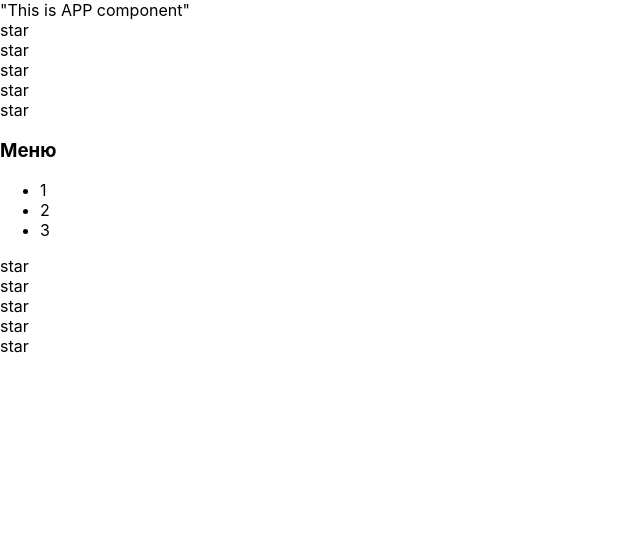
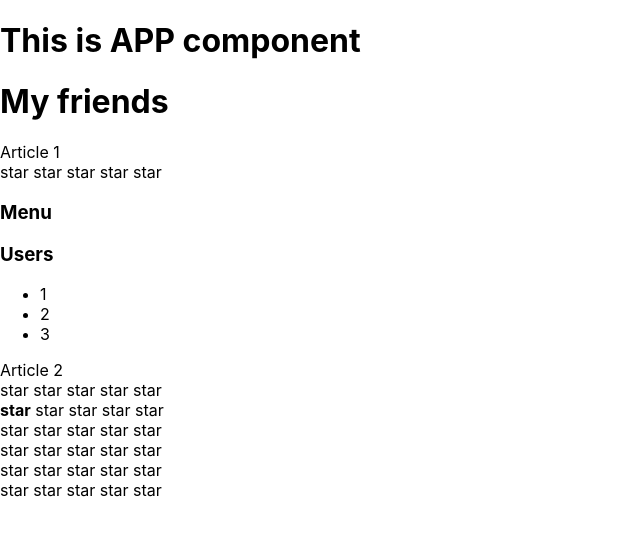
Before and after one commit to yaroslav-tormasov/react-redux-training-course, a React (Create React App) app: page / in a window 1280 px wide. Shown: the top 536 px of the page, without its empty margins (0-640 px from the left). Built offline with nearby package versions, Linux system fonts and the light colour scheme.

Commit message:
props and propstype

```diff
--- a/src/App.tsx
+++ b/src/App.tsx
@@ -1,5 +1,7 @@
 import React from 'react';
 import './App.css';
+import Accordion from "./components/Accordion";
+import Rating from "./components/Rating/Rating";
 
 // function declaration
 function App() {
@@ -8,53 +10,30 @@
     // обязана  вернуть jsx
     return (
         <div>
-            <Title/>
-            <Rating/>
-            <Accordion/>
-            <Rating/>
+            <PageTitle title={"This is APP component"}/>
+            <PageTitle title={"My friends"}/>
+            Article 1
+            <Rating value={3}/>
+            <Accordion titleValue={"Menu"} collapsed={true}/>
+            <Accordion titleValue={"Users"} collapsed={false}/>
+            Article 2
+            <Rating value={0}/>
+            <Rating value={1}/>
+            <Rating value={2}/>
+            <Rating value={3}/>
+            <Rating value={4}/>
+            <Rating value={5}/>
         </div>
     );
 }
 
-function Star() {
-    return <div>star</div>
+type PageTitlePropsType = {
+    title: string
 }
 
-function Rating() {
-    return (
-        <div>
-            <Star/>
-            <Star/>
-            <Star/>
-            <Star/>
-            <Star/>
-        </div>
-    )
-}
-
-function Accordion() {
-    return <div>
-        <AccordionTitle/>
-        <AccordionBody/>
-    </div>
-}
-
-function AccordionTitle() {
-    console.log("AccordionTitle rendering")
-    return <h3>Меню</h3>
-}
-
-function AccordionBody() {
-    console.log("AccordionBody rendering")
-    return <ul>
-        <li>1</li>
-        <li>2</li>
-        <li>3</li>
-    </ul>
-}
-
-function Title() {
-    return <>"This is APP component"</>
+function PageTitle(props: PageTitlePropsType) {
+    console.log("PageTitle rendering")
+    return <h1>{props.title}</h1>
 }
 
 
--- /dev/null
+++ b/src/components/Accordion.tsx
@@ -0,0 +1,41 @@
+import React from "react";
+
+type AccordionPropsType = {
+    titleValue: string
+    collapsed: boolean
+}
+
+function Accordion(props: AccordionPropsType) {
+    if (props.collapsed === true) {
+    return <div>
+        <AccordionTitle title={props.titleValue}/>
+    </div>
+} else {
+        return <div>
+        <AccordionTitle title={props.titleValue}/>
+        <AccordionBody />
+        </div>
+    }
+}
+
+type AccordionTitlePropsType = {
+    title: string
+}
+
+function AccordionTitle(props: AccordionTitlePropsType) {
+    console.log("AccordionTitle rendering")
+    return (
+        <h3>{props.title}</h3>
+    )
+}
+
+function AccordionBody() {
+    console.log("AccordionBody rendering")
+    return <ul>
+        <li>1</li>
+        <li>2</li>
+        <li>3</li>
+    </ul>
+}
+
+export default Accordion;
--- /dev/null
+++ b/src/components/Rating/Rating.tsx
@@ -0,0 +1,45 @@
+import React from "react";
+
+type RatingPropsType = {
+    value: 0 | 1 | 2 | 3 | 4 | 5
+}
+
+function Rating(props: RatingPropsType) {
+    console.log("Rating rendering")
+    if (props.value === 1) {
+        return (
+            <div>
+                <Star selected={true}/>
+                <Star selected={false}/>
+                <Star selected={false}/>
+                <Star selected={false}/>
+                <Star selected={false}/>
+            </div>
+        )
+    }
+    return (
+        <div>
+            <Star selected={false}/>
+            <Star selected={false}/>
+            <Star selected={false}/>
+            <Star selected={false}/>
+            <Star selected={false}/>
+        </div>
+    )
+}
+
+type StarPropsType = {
+    selected: boolean
+}
+
+function Star(props: StarPropsType) {
+    console.log("Star rendering")
+    if (props.selected === true) {
+        return <span><b>star</b> </span>
+    } else {
+        return <span>star </span>
+    }
+}
+
+
+export default Rating;
```
Also changed, not shown: 1 other file (tests, documents, lock files or other folders).
